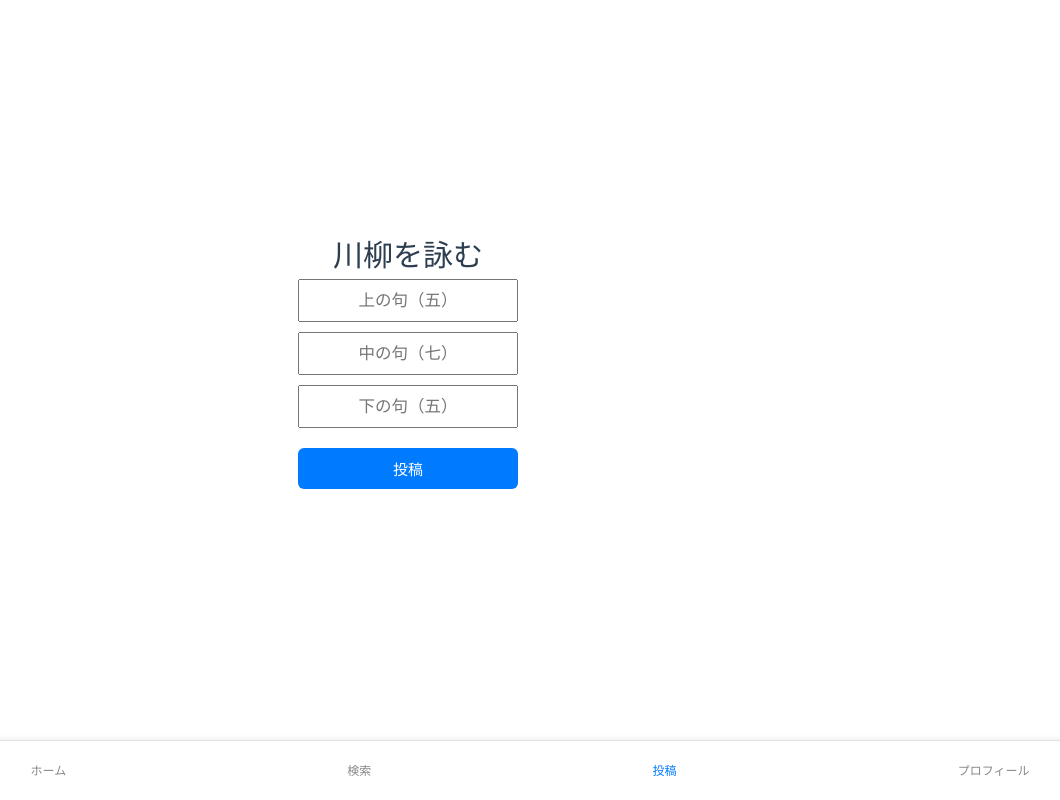
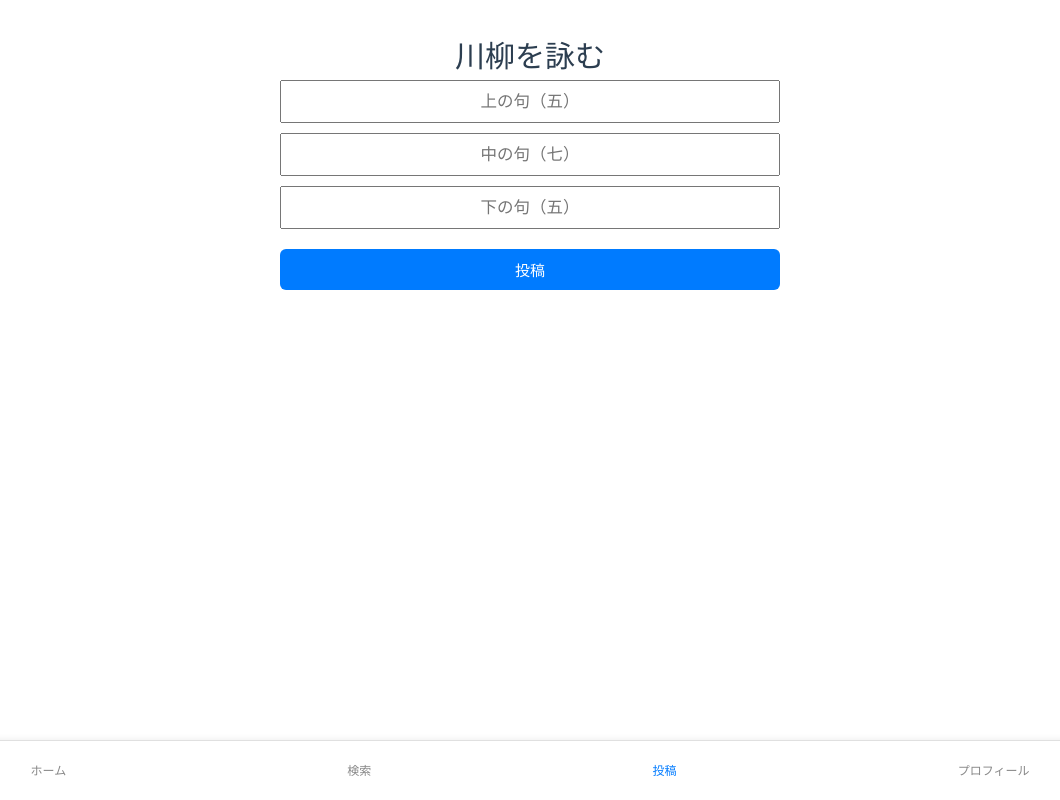
Before and after one commit to Shilomalu/senryu-app-public, a Vue app in the folder frontend/: page /post in a window 1280 px wide. Shown: the whole page, without its empty margins (110-1170 px from the left). Built offline with nearby package versions, Linux system fonts and the light colour scheme.

Commit message:
feat: Add responsive design for mobile

```diff
--- a/frontend/src/assets/main.css
+++ b/frontend/src/assets/main.css
@@ -18,19 +18,6 @@ a,
 @media (hover: hover) {
   a:hover {
     background-color: hsla(160, 100%, 37%, 0.2);
-  }
-}
-
-@media (min-width: 1024px) {
-  body {
-    display: flex;
-    place-items: center;
-  }
-
-  #app {
-    display: grid;
-    grid-template-columns: 1fr 1fr;
-    padding: 0 2rem;
   }
 }
 
--- a/frontend/src/components/PostCard.vue
+++ b/frontend/src/components/PostCard.vue
@@ -125,14 +125,15 @@ const goToProfile = () => {
 
 <style scoped>
 .card {
-  border: 1px solid #ccc;
-  border-radius: 10px;
-  padding: 1rem;
-  margin: 1rem auto;
-  width: 80%;
+  border: 1px solid #e0e0e0;
+  border-radius: 8px;
+  padding: 1.2rem;
+  margin: 1rem 0;  /*上下のマージンだけ残す */
+  width: 100%;    /* 親要素いっぱいに広げる */
   background-color: #fff;
   display: flex;
   flex-direction: column;
+  color: #333;
 }
 
 /* ユーザー情報ボタン */
--- a/frontend/src/views/TimelineView.vue
+++ b/frontend/src/views/TimelineView.vue
@@ -51,9 +51,9 @@ const fetchTimeline = async () => {
 const handleDelete = async (postId) => {
   if (!confirm('本当にこの投稿を削除しますか？')) return;
   try {
-    const res = await fetch(`http://localhost:3001/api/posts/${postId}`, {
-      method: 'DELETE',
-      headers: { 'Authorization': `Bearer ${token.value}` },
+    const res = await fetch(`/api/posts/${postId}`, { // ← 相対パスに修正
+        method: 'DELETE',
+        headers: { 'Authorization': `Bearer ${token.value}` },
     });
     const data = await res.json();
     if (!res.ok) throw new Error(data.error);
@@ -85,9 +85,9 @@ onMounted(() => {
 
 <style scoped>
 .page-container {
-  max-width: 600px;
-  margin: 0 auto;
-  padding-bottom: 80px; /* 下部バーと重ならないように */
+  max-width: 500px; /* ← CreatePostViewと同じ最大幅を指定 */
+  margin: 0 auto;   /* ← 中央寄せを追加 */
+  padding-bottom: 80px; /* 下部バーとの重なり防止は残す */
 }
 
 /* ページタイトル中央配置 */
```
